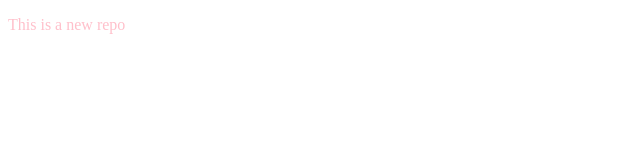
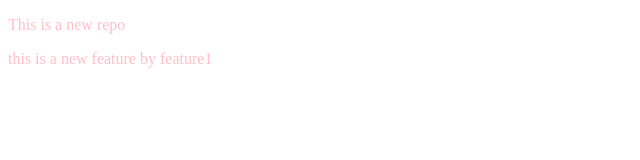
Before and after one commit to SunithaSreeCS/LocalRepo, a plain HTML site: page index.html in a window 1280 px wide. Shown: the whole page, without its empty margins (0-640 px from the left). Drawn offline with Linux system fonts and the light colour scheme.

Commit message:
Add new feature

```diff
--- a/index.html
+++ b/index.html
@@ -8,5 +8,6 @@
   </head>
   <body>
     <p>This is a new repo</p>
+    <p>this is a new feature by feature1</p>
   </body>
 </html>
```
Also changed, not shown: 1 other file.
